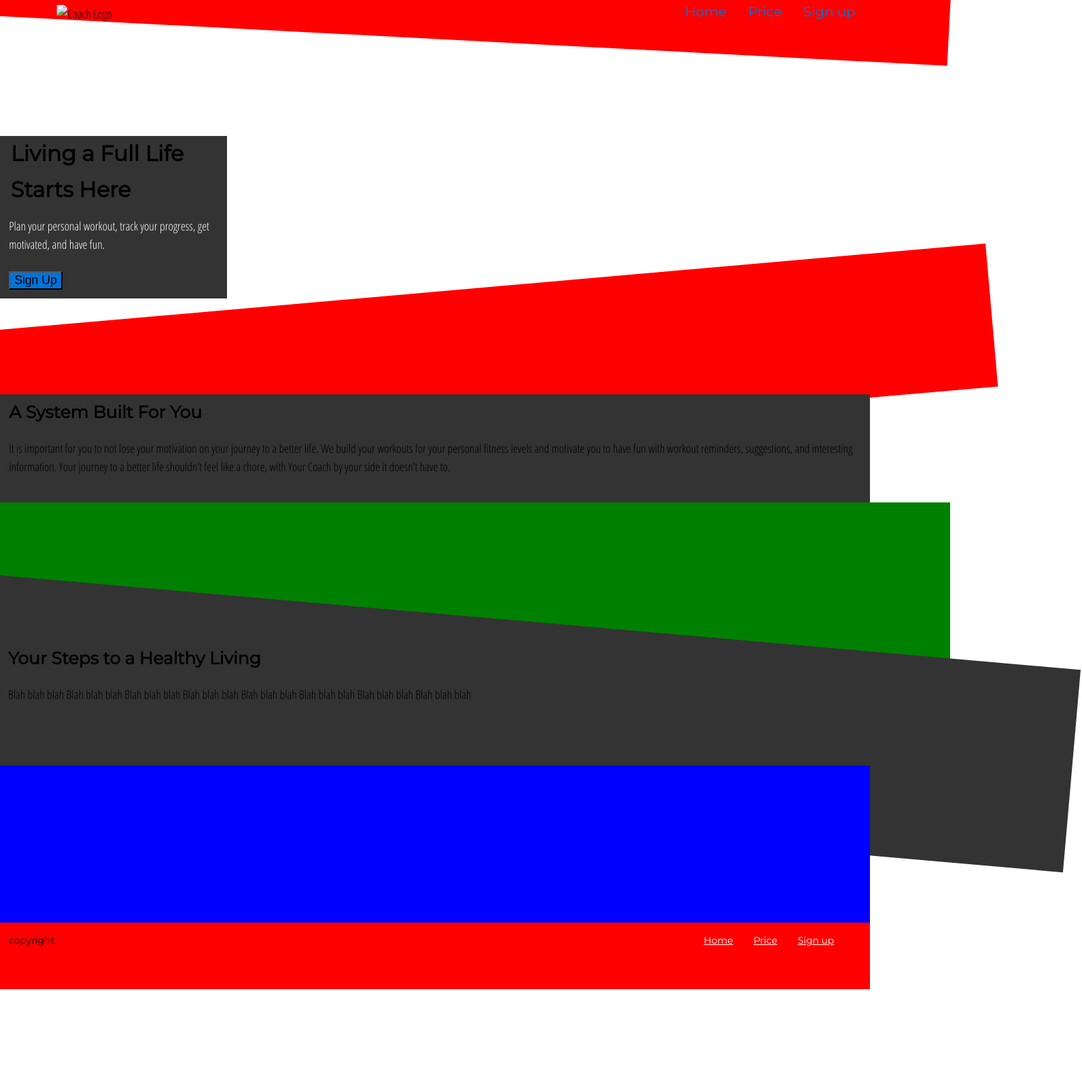
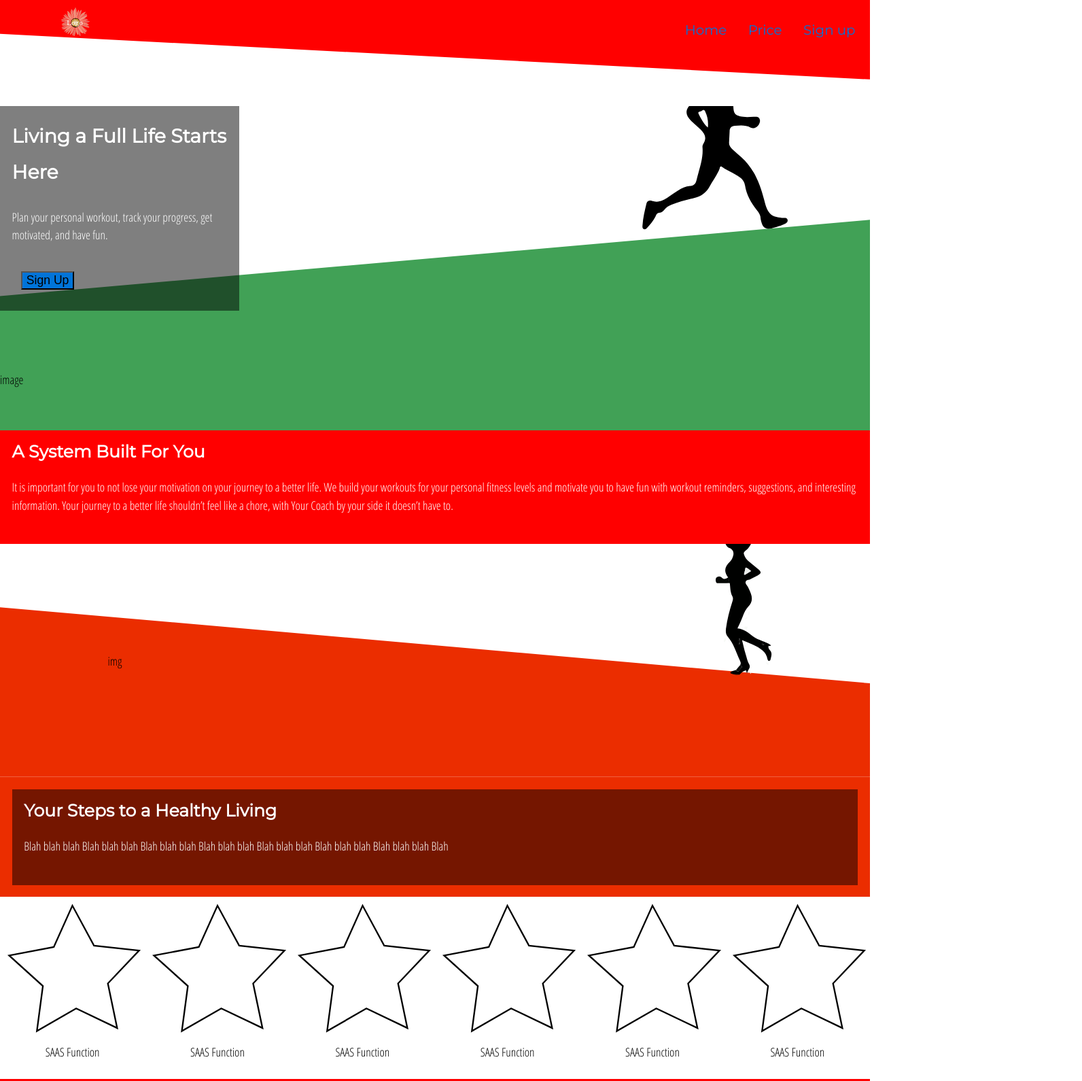
Before and after one commit to stevebickram/saas, a plain HTML site: page index.html in a window 1280 px wide. Shown: the part 2-1592 px from the top of the page at 68% size, 1592 px wide, since content can reach past the window. Drawn offline with Linux system fonts and the light colour scheme.

Commit message:
wireframe redo

```diff
--- a/css/main.css
+++ b/css/main.css
@@ -8,20 +8,24 @@ html {
     box-sizing: border-box;
     margin: 0;
     padding: 0;
-
+    overflow-x: hidden;
     font: normal 100%/1.5 Oxygen, sans-serif;
     -moz-text-size-adjust: 100%;
     -ms-text-size-adjust: 100%;
     -webkit-text-size-adjust: 100%;
     text-size-adjust: 100%;
 }
+
 *, *:before, *:after {
     box-sizing: inherit;
 }
+
 body {
     margin: 0;
     padding: 0;
+    overflow-x: hidden;
 }
+
 .flex {
     display: block;
     width: 100%;
@@ -40,7 +44,6 @@ body {
     height: 10%;
     top: -5em;
     left: -10px;
-
 }
 
 .slant-header-inside {
@@ -60,7 +63,7 @@ a {
 }
 
 .logo {
-    text-align: left;
+    height: 3em;
 }
 
 .nav {
@@ -71,14 +74,11 @@ a {
     list-style-type: none;
     text-align: right;
     text-decoration: none;
-
 }
 
 .nav a {
     display:block;
 }
-
-
 
 .nav a,
 .nav a:link,
@@ -98,39 +98,11 @@ a {
     color: #fff;
 }
 
-.footer {
-    position: relative;
-    background-color: red;
-    top:-15em;
-    height: 7em;
-}
 
-.nav-footer{
-    text-align: right;
-    position: relative;
-    top:-4em;
-}
 
-.nav-footer li {
-    display:inline-block;
-}
 
-.banner {
-    text-align: left;
-    width:19rem;
-    position:relative;
-}
 
-.banner-img {
-    background: black /**url("http://imag")**/ no-repeat center center;
-    background-size:cover;
-}
 
-.call-action {
-    width: 100%;
-    color: black;
-    margin: 0 .5em;
-}
 
 
 .intro-wrap {
@@ -149,81 +121,108 @@ button {
     font-family:
 }
 
-.img-1 {
+section {
+    padding-bottom: 5rem;
     position: relative;
-    transform: rotate(-5deg);
-    background-color: red;
-    width: 115%;
-    height: 12em;
-    top: 3em;
-    left: -10px;
+    background: #fff none no-repeat center bottom;
+    background-size: 100% auto;
+    margin: 0;
+
+}
+.section-1 {
+    background-image: url("../img/slant-1.svg");
+    margin: 0;
+    border: 0;
  }
 
-.img-1-inside {
+.section-2 {
     position: relative;
-    transform: rotate(5deg);
-    width: 90%;
-    margin: 0 5%;
-    top: 3.8rem;
-
-}
-.saas-breakdown {
-    position: relative;
-    background-color: #333;
+    background: #41A156;
+    height: 3em;
 }
 
-.saas-breakdown2 {
+.section-3 {
+    padding: 9em;
+    background-image: url("../img/slant-2.svg");
     position: relative;
-    background-color: #333;
-    transform: rotate(5deg);
-    width: 125%;
-    left:-20px;
-    top: -5em;
-    height:17em;
 }
 
-.saas-breakdown2-inside {
+.section-4 {
+    padding: 1rem;
+    width: 100%;
     position: relative;
-    transform: rotate(-5deg);
-    width: 90%;
+    background-color: #EB2D00;
+    color: #fff;
+}
+ .intro {
+     position: relative;
+     padding: 1rem;
+     width: 20em;
+     background-color: rgba(0,0,0,0.5);
+     color: #fff;
      margin: 0;
-    left:1.5em;
-    top: 2.5em;
 }
 
-.breakdown-img {
+
+
+.info-1 {
+    padding: 1rem;
+    width: 100%;
     position: relative;
-    background-color: green;
-    width: 110%;
-    height: 15em;
-    left: -10px;
+    background-color: red;
+    color: #fff;
+}
+
+.info-2 {
+    padding: 1rem;
+    width: 100%;
+    position: relative;
+    background-color: rgba(0,0,0,0.5);
+    color: #fff;
+}
+
+figcaption {
+    text-align: center;
+}
+.footer {
+    background-color: red;
+    height: 7em;
+}
+
+.nav-footer{
+    text-align: right;
+
+
 
 }
 
-.breakdown-img-inside {
-    position: relative;
-    transform: rotate(-5deg);
-    width: 90%;
-    margin: 0 5%;
-    top: 3.8rem;
+.nav-footer li {
+    display:inline-block;
 
 }
 
-.features {
-    position: relative;
-    height: 15em;
-    background-color: blue;
-    top: -10em;
+.nav-footer a,
+.nav-footer a:link,
+.nav-footer a:visited {
+    display: block;
+    color: black;
+    text-decoration: none;
+    margin: 0 -1em 0 0;
 }
+
+
+
+
 
 @media only screen and (min-width: 25em) {
 
-
+}
 
 @media only screen and (min-width: 38em) {
 .nav li {
     display: inline-block;
 }
+
 .nav a,
 .nav a:link,
 .nav a:visited {
@@ -242,20 +241,8 @@ button {
     transform: rotate(-3deg);
 }
 
-.intro-wrap {
-    position: relative;
-    top: 3em;
-}
-.nav-footer{
-    text-align: right;
-    position: relative;
-    top:0;
-}
 }
 
 @media only screen and (min-width: 60em) {
-    .intro-wrap {
-    position: relative;
-    top: 4em;
+
 }
-}
--- a/index.html
+++ b/index.html
@@ -11,14 +11,9 @@
     <link href="css/type.css" rel="stylesheet">
 </head>
 <body>
-
     <div class="slant-header">
         <header class="masthead header-footer slant-header-inside grid island">
-
-            <div class="logo unit unit-xs-1">
-                <image src="images/***************" alt="Coach Logo"  class="logo">
-            </div>
-
+                <image src="/img/logo.svg" alt="Coach Logo"  class="logo">
             <nav class="unit unit-xs-1 gutter ">
             <ul class="nav mega brand-family">
                 <li><a class="gutter-half pad-b" href="#">Home</a></li>
@@ -26,62 +21,84 @@
                 <li><a class="gutter-half pad-b" href="#">Sign up</a></li>
             </ul>
         </nav>
-
     </header>
 </div>
-
-    <main>
-        <div class="banner">
-            <div class="banner-img">
-
-            </div>
-
-            <div class="intro-wrap">
-                <h1 class="call-action brand-family">Living a Full Life Starts Here</h1>
-                <p class="intro push-0 island-1-2"> Plan your personal workout, track your progress, get motivated, and have fun.</p>
+    <section class= "section-1">
+        <div class= "intro">
+            <h2>Living a Full Life Starts Here</h2>
+            <p>Plan your personal workout, track your progress, get motivated, and have fun.</p>
             <div class="sign-up island-half">
                 <button class="sign-up">Sign Up</button>
             </div>
         </div>
+    </section>
+
+    <section class= "section-2">
+        <P>image</P>
+    </section>
+
+    <div class= "info-1">
+        <h3>A System Built For You</h3>
+        <p>It is important for you to not lose your motivation on your journey to a better life. We build your workouts for your personal fitness levels and motivate you to have fun with workout reminders, suggestions, and interesting information. Your journey to a better life shouldn’t feel like a chore, with Your Coach by your side it doesn’t have to.</p>
     </div>
 
-        <div class="img-1">
-            <div class="img-1-inside">
+    <section class= "section-3">
+        <div>
+        img
+
+        </div>
+    </section>
+
+    <section class="section-4">
+        <div class= "info-2 .pad-b">
+            <h3>Your Steps to a Healthy Living</h3>
+            <p>Blah blah blah Blah blah blah Blah blah blah Blah blah blah Blah blah blah Blah blah blah Blah blah blah Blah</p>
+        </div>
+    </section>
 
 
+    <div class="grid">
+
+    <div class="unit unit-xs-1 unit-m-1-3 push-none" >
+            <div class="grid p">
+                <figure class= "unit unit-xs-1-2 unit-m-1 unit-l-1-2">
+                    <img src="img/icon.svg">
+                    <figcaption>SAAS Function</figcaption>
+                </figure>
+                <figure class= "unit unit-xs-1-2 unit-m-1 unit-l-1-2">
+                    <img src="img/icon.svg">
+                    <figcaption>SAAS Function</figcaption>
+                </figure>
+            </div>
+    </div>
+    <div class="unit unit-xs-1 unit-m-1-3 push-none">
+            <div class="grid">
+                <figure class= "unit unit-xs-1-2 unit-m-1 unit-l-1-2">
+                <img src="img/icon.svg">
+                <figcaption>SAAS Function</figcaption>
+                </figure>
+                <figure class= "unit unit-xs-1-2 unit-m-1 unit-l-1-2">
+                <img src="img/icon.svg">
+                <figcaption>SAAS Function</figcaption>
+
+                </figure>
+            </div>
+    </div>
+        <div class="unit unit-xs-1 unit-m-1-3 push-none">
+        <div class="grid">
+            <figure class= "unit unit-xs-1-2 unit-m-1 unit-l-1-2">
+            <img src="img/icon.svg">
+            <figcaption>SAAS Function</figcaption>
+            </figure>
+            <figure class= "unit unit-xs-1-2 unit-m-1 unit-l-1-2">
+            <img src="img/icon.svg">
+            <figcaption>SAAS Function</figcaption>
+            </figure>
+        </div>
     </div>
     </div>
 
-        <div class="saas-breakdown">
-            <div class="saas-breakdown-inside island-half">
-                <h3 class="brand-family">A System Built For You</h1>
-                <p>It is important for you to not lose your motivation on your journey to a better life. We build your workouts for your personal fitness levels and motivate you to have fun with workout reminders, suggestions, and interesting information. Your journey to a better life shouldn’t feel like a chore, with Your Coach by your side it doesn’t have to. </p>
-                </div>
-        </div>
 
-        <div class="breakdown-img">
-
-        </div>
-
-        <div class="saas-breakdown2">
-            <div class="saas-breakdown2-inside">
-            <h3>Your Steps to a Healthy Living</h2>
-            <p>Blah blah blah Blah blah blah Blah blah blah Blah blah blah Blah blah blah Blah blah blah Blah blah blah Blah blah blah </p>
-            </div>
-        </div>
-
-        <div class="features">
-
-        </div>
-
-
-
-
-
-
-
-
-        </main>
 <footer class="footer grid micro island-1-2">
     <div class="unit unit-xs-1 unit-m-1-2">
         <p class="brand-family"> copyright </p>
@@ -93,6 +110,6 @@
             <li><a class="gutter-half pad-b" href="#">Sign up</a></li>
         </ul>
     </nav>
-
-
 </footer>
+</body>
+</html>
```
Also changed, not shown: img/icon.svg (added), img/jogging-on-beach.jpg (renamed from images/jogging-on-beach.jpg), img/logo.svg (added), img/running 2.jpg (added), img/running.jpg (added), img/slant-1.svg (added), img/slant-2.svg (added). Lines whose indentation alone changed are shown as unchanged.
